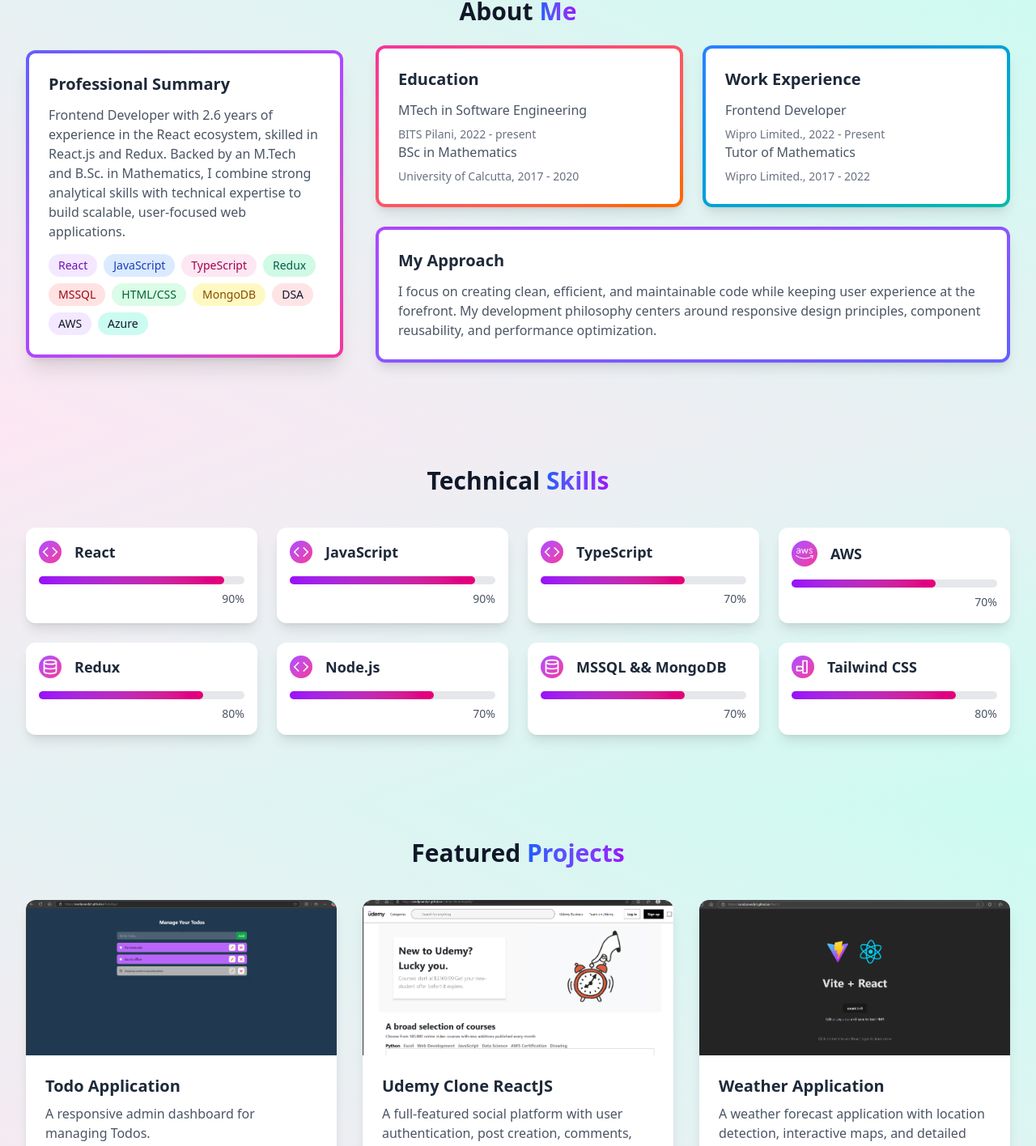
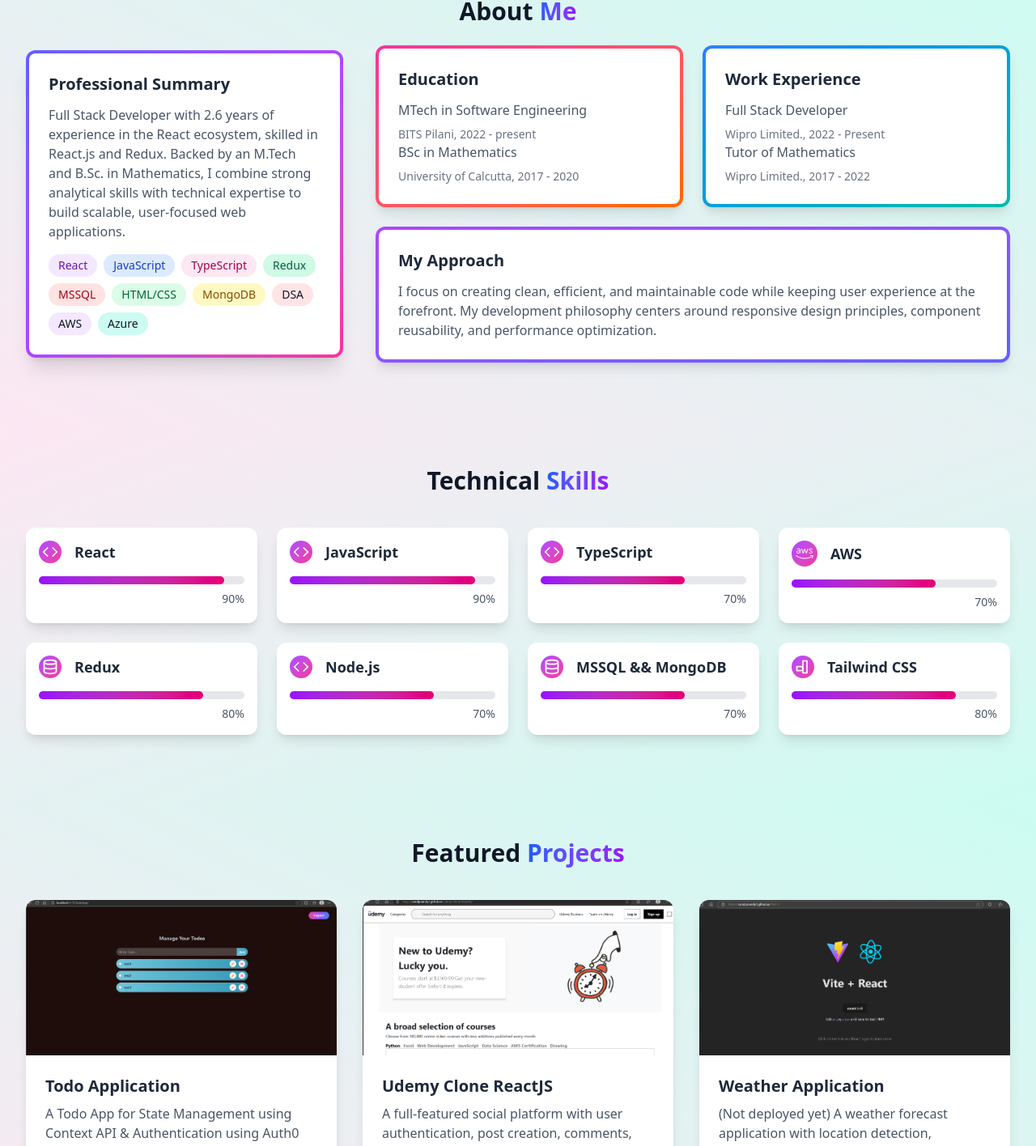
Before and after one commit to sandipnandy1/Portfolio, a React (Vite) app: page / in a window 1280 px wide. Shown: the part 640-2056 px from the top of the page at 81% size. Built offline with nearby package versions, Linux system fonts and the light colour scheme.

Commit message:
Update: Minor

```diff
--- a/src/sections/AboutMe.tsx
+++ b/src/sections/AboutMe.tsx
@@ -37,7 +37,7 @@
                     Professional Summary
                   </h3>
                   <p className="text-gray-600 mb-4">
-                    Frontend Developer with {timeDiff(initalDate)} years of
+                    Full Stack Developer with {timeDiff(initalDate)} years of
                     experience in the React ecosystem, skilled in React.js and
                     Redux. Backed by an M.Tech and B.Sc. in Mathematics, I
                     combine strong analytical skills with technical expertise to
@@ -107,7 +107,7 @@
                       Work Experience
                     </h3>
                     <p className="text-gray-600 mb-2">
-                      <span className="font-medium">Frontend Developer</span>
+                      <span className="font-medium">Full Stack Developer</span>
                     </p>
                     <p className="text-gray-500 text-sm">
                       Wipro Limited., 2022 - Present
--- a/src/sections/Project.tsx
+++ b/src/sections/Project.tsx
@@ -26,8 +26,8 @@
     {
       id: 1,
       title: "Todo Application",
-      description: "A responsive admin dashboard for managing Todos.",
-      tech: ["React", "ContextAPI", "Tailwind CSS"],
+      description: "A Todo App for State Management using Context API & Authentication using Auth0",
+      tech: ["React", "ContextAPI", "Tailwind CSS", "Auth0"],
       image: Thumbnail_TodoApp,
       link: "https://sandipnandy1.github.io/TodoApp/",
     },
@@ -44,7 +44,7 @@
       id: 3,
       title: "Weather Application",
       description:
-        "A weather forecast application with location detection, interactive maps, and detailed weather insights.",
+        "(Not deployed yet) A weather forecast application with location detection, interactive maps, and detailed weather insights.",
       tech: ["React", "Weather API", "React Query", "Styled Components"],
       image: Thumbnail_Test,
       link: "https://sandipnandy1.github.io/Test1/",
```
Also changed, not shown: src/assets/Thumbnail_TodoApp.png.
